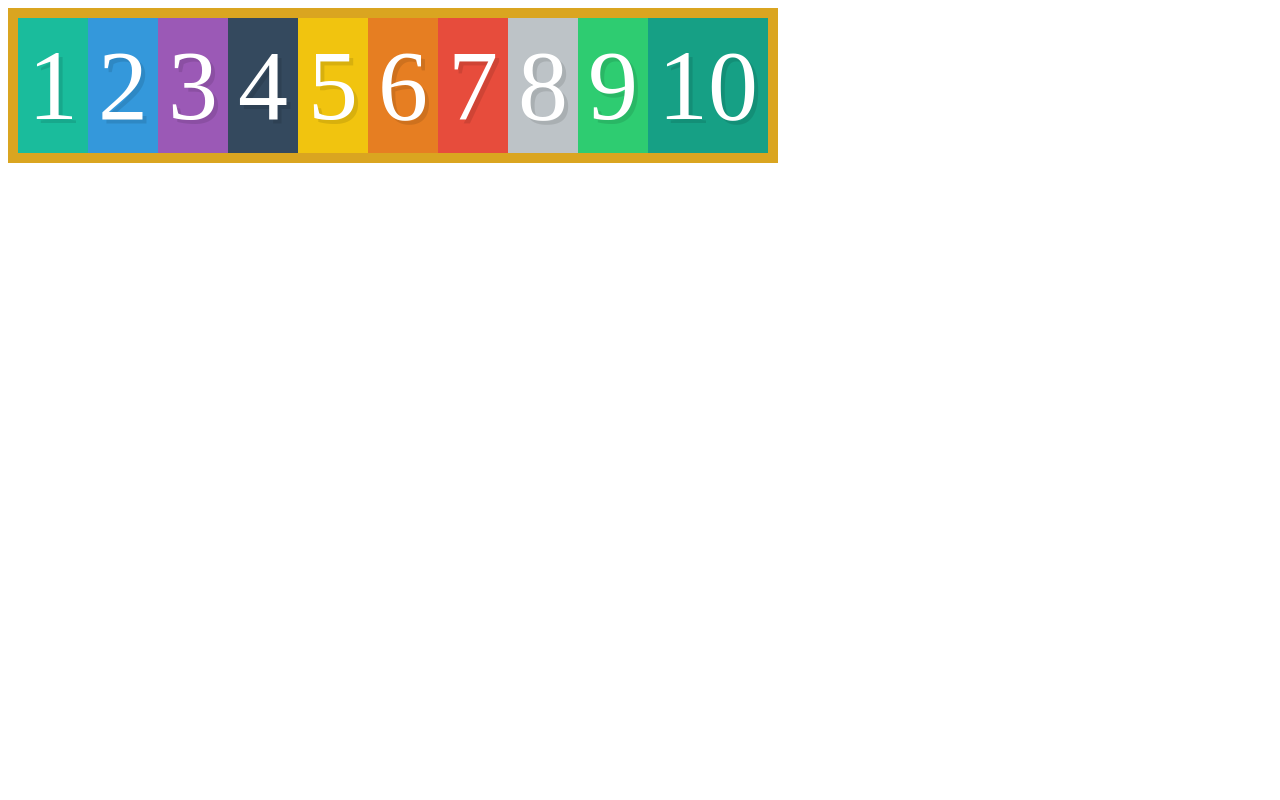
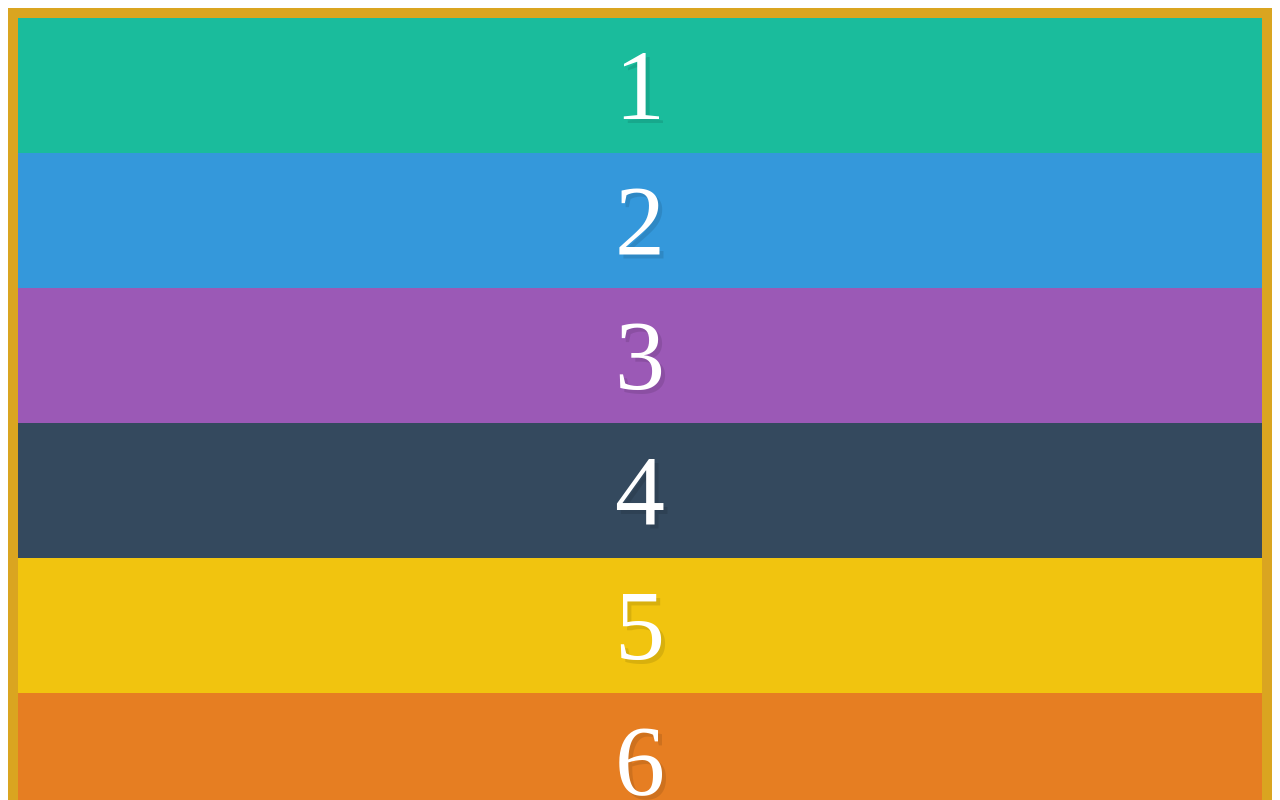
Before and after one commit to sarmadbokhari/flexbox, a plain HTML site: page 2_flex-direction/index.html in a window 1280 px wide. Shown: the top 800 px of the page. Drawn offline with Linux system fonts and the light colour scheme.

Commit message:
Learn flex direction, main and cross axes'

```diff
--- a/2_flex-direction/index.html
+++ b/2_flex-direction/index.html
@@ -2,7 +2,7 @@
 <html>
   <head>
     <meta charset="utf-8">
-    <title>Flexbox</title>
+    <title>Flex Direction</title>
     <link rel="stylesheet" href="style.css">
   </head>
   <body>
--- a/2_flex-direction/style.css
+++ b/2_flex-direction/style.css
@@ -21,11 +21,18 @@
 
 
 .container {
-  /*entire width*/
-  /*display: flex;*/
+  display: flex;
+  border: 10px solid goldenrod;
+  min-height: 100vh;
 
-  /*width of content*/
-  display: inline-flex;
+  /*default of any flex container*/
+  /*will stack right beside each other. Main axis from left to right. Cross axis from top to bottom. */
+  flex-direction:row;
+  /*reverses main axis*/
+  /*flex-direction:row-reverse;*/
 
-  border: 10px solid goldenrod;
+  /*will stack on top of each other. Main axis from top to bottom. Cross axis from left to right.*/
+  flex-direction:column;
+  /*reverses main axis*/
+  /*flex-direction: column-reverse;*/
 }
```
